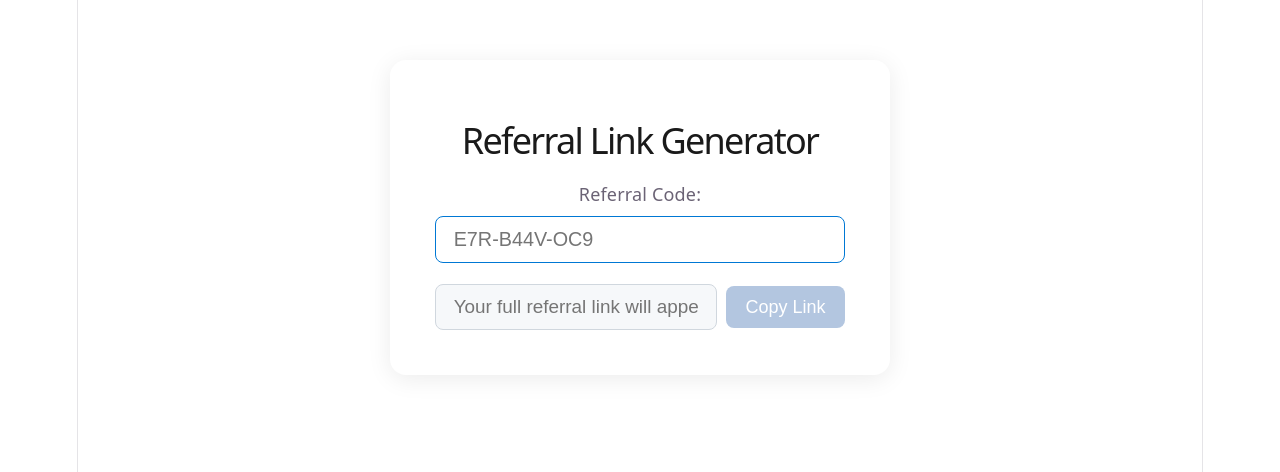
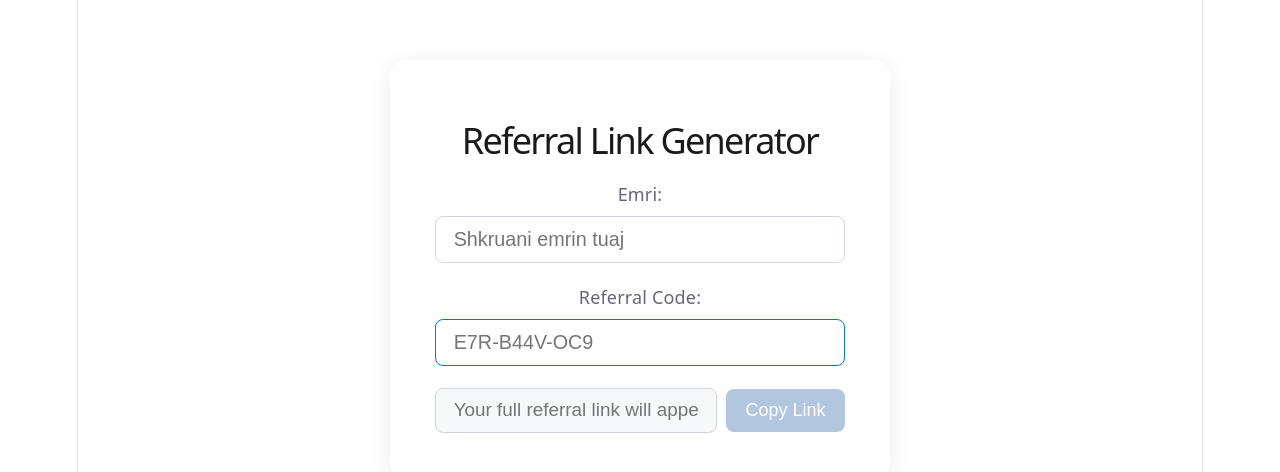
Before and after one commit to JoanGjergo/Token_Generator-, a React (Vite) app: page / in a window 1280 px wide. Shown: the top 472 px of the page. Built offline with nearby package versions, Linux system fonts and the light colour scheme.

Commit message:
Add name input, improved message, and copy message button; update layout

```diff
--- a/src/App.jsx
+++ b/src/App.jsx
@@ -3,9 +3,15 @@ import './App.css';
 
 function App() {
   const [refCode, setRefCode] = useState('');
+  const [name, setName] = useState('');
   const [copied, setCopied] = useState(false);
+  const [msgCopied, setMsgCopied] = useState(false);
   const baseUrl = 'https://jet.bank/welcome?ref=';
   const fullLink = refCode ? `${baseUrl}${refCode}` : '';
+
+  const message = name && fullLink
+    ? `Përshëndetje ${name}.\nJu jeni regjistruar me sukses dhe nuk kërkohet të bëni asnjë veprim tjetër për t’u futur në Listë.\nKëtu gjeni linkun unik, të cilin mund ta ndani me të afërmit dhe miqtë për t’i referuar në Listën Jet.\nFillo tani: ${fullLink}`
+    : '';
 
   const handleCopy = async () => {
     if (fullLink) {
@@ -19,9 +25,31 @@ function App() {
     }
   };
 
+  const handleCopyMessage = async () => {
+    if (message) {
+      try {
+        await navigator.clipboard.writeText(message);
+        setMsgCopied(true);
+        setTimeout(() => setMsgCopied(false), 1500);
+      } catch (err) {
+        setMsgCopied(false);
+      }
+    }
+  };
+
   return (
     <div className="ref-container">
       <h1>Referral Link Generator</h1>
+      <label htmlFor="name-input">Emri:</label>
+      <input
+        id="name-input"
+        type="text"
+        value={name}
+        onChange={e => setName(e.target.value)}
+        placeholder="Shkruani emrin tuaj"
+        className="ref-input"
+        style={{ marginBottom: '1.2rem' }}
+      />
       <label htmlFor="ref-input">Referral Code:</label>
       <input
         id="ref-input"
@@ -48,6 +76,23 @@ function App() {
           {copied ? 'Copied!' : 'Copy Link'}
         </button>
       </div>
+      {message && (
+        <>
+          <div className="message-box" style={{whiteSpace: 'pre-line', marginTop: '1.5rem', background: '#f6f8fa', padding: '1rem', borderRadius: '8px', color: '#222', fontSize: '1.05rem'}}>
+            {message}
+          </div>
+          <div style={{ display: 'flex', justifyContent: 'center', marginTop: '0.7rem' }}>
+            <button
+              className="copy-btn"
+              style={{ fontSize: '0.95rem', padding: '0.3rem 0.8rem' }}
+              onClick={handleCopyMessage}
+              disabled={!message}
+            >
+              {msgCopied ? 'Copied!' : 'Copy Message'}
+            </button>
+          </div>
+        </>
+      )}
     </div>
   );
 }
```
